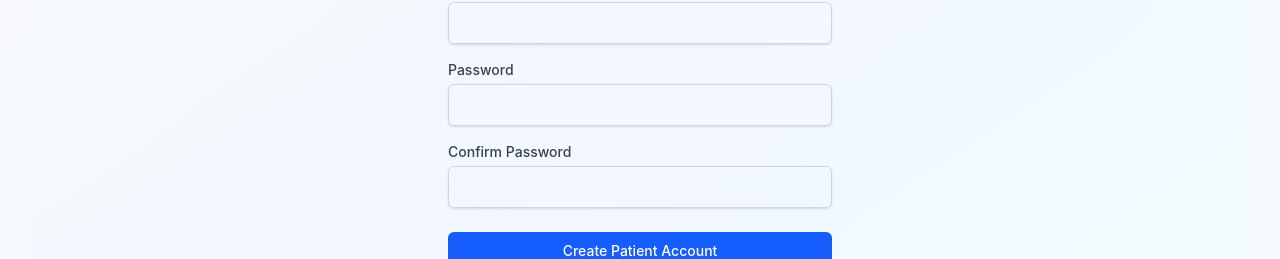
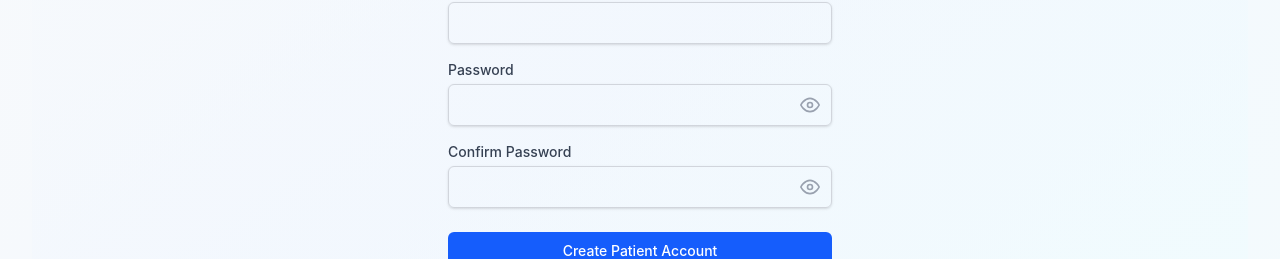
Before and after one commit to nikhilshinde45/deploymentarogya, a React app in the folder frontend/: page /register in a window 1280 px wide. Shown: the part 518-777 px from the top of the page. Built offline with nearby package versions, Linux system fonts and the light colour scheme; the HTML template or start-up script is replaced by a standard one.

Commit message:
Added password blink

```diff
--- a/frontend/src/pages/AdminDashboard.jsx
+++ b/frontend/src/pages/AdminDashboard.jsx
@@ -621,12 +621,22 @@ const AdminDashboard = () => {
               {!editingId && (
                 <div>
                   <label className="block text-sm font-semibold text-gray-700 mb-1.5">Password <span className="text-blue-600">*</span></label>
-                  <input
-                    required type="password"
-                    className="w-full px-4 py-2.5 text-base border-2 border-gray-100 rounded-xl bg-gray-50/50 focus:border-blue-400 focus:ring-4 outline-none"
-                    value={modalType === 'doctor' ? docForm.password : pharmForm.password}
-                    onChange={(e) => modalType === 'doctor' ? setDocForm({...docForm, password: e.target.value}) : setPharmForm({...pharmForm, password: e.target.value})}
-                  />
+                  <div className="relative">
+                    <input
+                      required type={showPassword ? 'text' : 'password'}
+                      className="w-full px-4 py-2.5 pr-11 text-base border-2 border-gray-100 rounded-xl bg-gray-50/50 focus:border-blue-400 focus:ring-4 outline-none"
+                      value={modalType === 'doctor' ? docForm.password : pharmForm.password}
+                      onChange={(e) => modalType === 'doctor' ? setDocForm({...docForm, password: e.target.value}) : setPharmForm({...pharmForm, password: e.target.value})}
+                    />
+                    <button
+                      type="button"
+                      onClick={() => setShowPassword(!showPassword)}
+                      className="absolute inset-y-0 right-0 flex items-center pr-3 text-gray-400 hover:text-gray-600 transition-colors"
+                      tabIndex={-1}
+                    >
+                      {showPassword ? <EyeOff className="w-5 h-5" /> : <Eye className="w-5 h-5" />}
+                    </button>
+                  </div>
                 </div>
               )}
 
--- a/frontend/src/pages/Login.jsx
+++ b/frontend/src/pages/Login.jsx
@@ -35,6 +35,7 @@ const Login = () => {
   const [password, setPassword] = useState('');
   const [role, setRole] = useState('patient');
   const [loading, setLoading] = useState(false);
+  const [showPassword, setShowPassword] = useState(false);
   const navigate = useNavigate();
   const { pushToast } = useToast();
 
@@ -116,16 +117,30 @@ const Login = () => {
               <label htmlFor="password" className="block text-sm font-medium text-gray-700">
                 Password
               </label>
+              <div className="relative mt-1">
                 <input
                   id="password"
                   name="password"
-                type="password"
+                  type={showPassword ? 'text' : 'password'}
                   autoComplete="current-password"
                   required
                   value={password}
                   onChange={(e) => setPassword(e.target.value)}
-                className="mt-1 block w-full px-3 py-2 border border-gray-300 rounded-md shadow-sm placeholder-gray-400 focus:outline-none focus:ring-blue-500 focus:border-blue-500 transition-colors duration-200 hover:border-blue-400"
+                  className="block w-full px-3 py-2 pr-10 border border-gray-300 rounded-md shadow-sm placeholder-gray-400 focus:outline-none focus:ring-blue-500 focus:border-blue-500 transition-colors duration-200 hover:border-blue-400"
                 />
+                <button
+                  type="button"
+                  onClick={() => setShowPassword(!showPassword)}
+                  className="absolute inset-y-0 right-0 flex items-center pr-3 text-gray-400 hover:text-gray-600 transition-colors"
+                  tabIndex={-1}
+                >
+                  {showPassword ? (
+                    <svg xmlns="http://www.w3.org/2000/svg" className="w-5 h-5" viewBox="0 0 24 24" fill="none" stroke="currentColor" strokeWidth="2" strokeLinecap="round" strokeLinejoin="round"><path d="M17.94 17.94A10.07 10.07 0 0 1 12 20c-7 0-11-8-11-8a18.45 18.45 0 0 1 5.06-5.94"/><path d="M9.9 4.24A9.12 9.12 0 0 1 12 4c7 0 11 8 11 8a18.5 18.5 0 0 1-2.16 3.19"/><line x1="1" y1="1" x2="23" y2="23"/></svg>
+                  ) : (
+                    <svg xmlns="http://www.w3.org/2000/svg" className="w-5 h-5" viewBox="0 0 24 24" fill="none" stroke="currentColor" strokeWidth="2" strokeLinecap="round" strokeLinejoin="round"><path d="M1 12s4-8 11-8 11 8 11 8-4 8-11 8-11-8-11-8z"/><circle cx="12" cy="12" r="3"/></svg>
+                  )}
+                </button>
+              </div>
             </div>
           </div>
 
--- a/frontend/src/pages/Register.jsx
+++ b/frontend/src/pages/Register.jsx
@@ -11,6 +11,8 @@ const Register = () => {
     confirmPassword: '',
   });
   const [loading, setLoading] = useState(false);
+  const [showPassword, setShowPassword] = useState(false);
+  const [showConfirmPassword, setShowConfirmPassword] = useState(false);
   const navigate = useNavigate();
   const { pushToast } = useToast();
 
@@ -98,31 +100,59 @@ const Register = () => {
               <label htmlFor="password" className="block text-sm font-medium text-gray-700">
                 Password
               </label>
+              <div className="relative mt-1">
                 <input
                   id="password"
                   name="password"
-                type="password"
+                  type={showPassword ? 'text' : 'password'}
                   autoComplete="new-password"
                   required
                   value={formData.password}
                   onChange={handleChange}
-                className="mt-1 block w-full px-3 py-2 border border-gray-300 rounded-md shadow-sm placeholder-gray-400 focus:outline-none focus:ring-blue-500 focus:border-blue-500"
+                  className="block w-full px-3 py-2 pr-10 border border-gray-300 rounded-md shadow-sm placeholder-gray-400 focus:outline-none focus:ring-blue-500 focus:border-blue-500"
                 />
+                <button
+                  type="button"
+                  onClick={() => setShowPassword(!showPassword)}
+                  className="absolute inset-y-0 right-0 flex items-center pr-3 text-gray-400 hover:text-gray-600 transition-colors"
+                  tabIndex={-1}
+                >
+                  {showPassword ? (
+                    <svg xmlns="http://www.w3.org/2000/svg" className="w-5 h-5" viewBox="0 0 24 24" fill="none" stroke="currentColor" strokeWidth="2" strokeLinecap="round" strokeLinejoin="round"><path d="M17.94 17.94A10.07 10.07 0 0 1 12 20c-7 0-11-8-11-8a18.45 18.45 0 0 1 5.06-5.94"/><path d="M9.9 4.24A9.12 9.12 0 0 1 12 4c7 0 11 8 11 8a18.5 18.5 0 0 1-2.16 3.19"/><line x1="1" y1="1" x2="23" y2="23"/></svg>
+                  ) : (
+                    <svg xmlns="http://www.w3.org/2000/svg" className="w-5 h-5" viewBox="0 0 24 24" fill="none" stroke="currentColor" strokeWidth="2" strokeLinecap="round" strokeLinejoin="round"><path d="M1 12s4-8 11-8 11 8 11 8-4 8-11 8-11-8-11-8z"/><circle cx="12" cy="12" r="3"/></svg>
+                  )}
+                </button>
+              </div>
             </div>
             <div>
               <label htmlFor="confirmPassword" className="block text-sm font-medium text-gray-700">
                 Confirm Password
               </label>
+              <div className="relative mt-1">
                 <input
                   id="confirmPassword"
                   name="confirmPassword"
-                type="password"
+                  type={showConfirmPassword ? 'text' : 'password'}
                   autoComplete="new-password"
                   required
                   value={formData.confirmPassword}
                   onChange={handleChange}
-                className="mt-1 block w-full px-3 py-2 border border-gray-300 rounded-md shadow-sm placeholder-gray-400 focus:outline-none focus:ring-blue-500 focus:border-blue-500"
+                  className="block w-full px-3 py-2 pr-10 border border-gray-300 rounded-md shadow-sm placeholder-gray-400 focus:outline-none focus:ring-blue-500 focus:border-blue-500"
                 />
+                <button
+                  type="button"
+                  onClick={() => setShowConfirmPassword(!showConfirmPassword)}
+                  className="absolute inset-y-0 right-0 flex items-center pr-3 text-gray-400 hover:text-gray-600 transition-colors"
+                  tabIndex={-1}
+                >
+                  {showConfirmPassword ? (
+                    <svg xmlns="http://www.w3.org/2000/svg" className="w-5 h-5" viewBox="0 0 24 24" fill="none" stroke="currentColor" strokeWidth="2" strokeLinecap="round" strokeLinejoin="round"><path d="M17.94 17.94A10.07 10.07 0 0 1 12 20c-7 0-11-8-11-8a18.45 18.45 0 0 1 5.06-5.94"/><path d="M9.9 4.24A9.12 9.12 0 0 1 12 4c7 0 11 8 11 8a18.5 18.5 0 0 1-2.16 3.19"/><line x1="1" y1="1" x2="23" y2="23"/></svg>
+                  ) : (
+                    <svg xmlns="http://www.w3.org/2000/svg" className="w-5 h-5" viewBox="0 0 24 24" fill="none" stroke="currentColor" strokeWidth="2" strokeLinecap="round" strokeLinejoin="round"><path d="M1 12s4-8 11-8 11 8 11 8-4 8-11 8-11-8-11-8z"/><circle cx="12" cy="12" r="3"/></svg>
+                  )}
+                </button>
+              </div>
             </div>
           </div>
 
```
Lines whose indentation alone changed are shown as unchanged.
